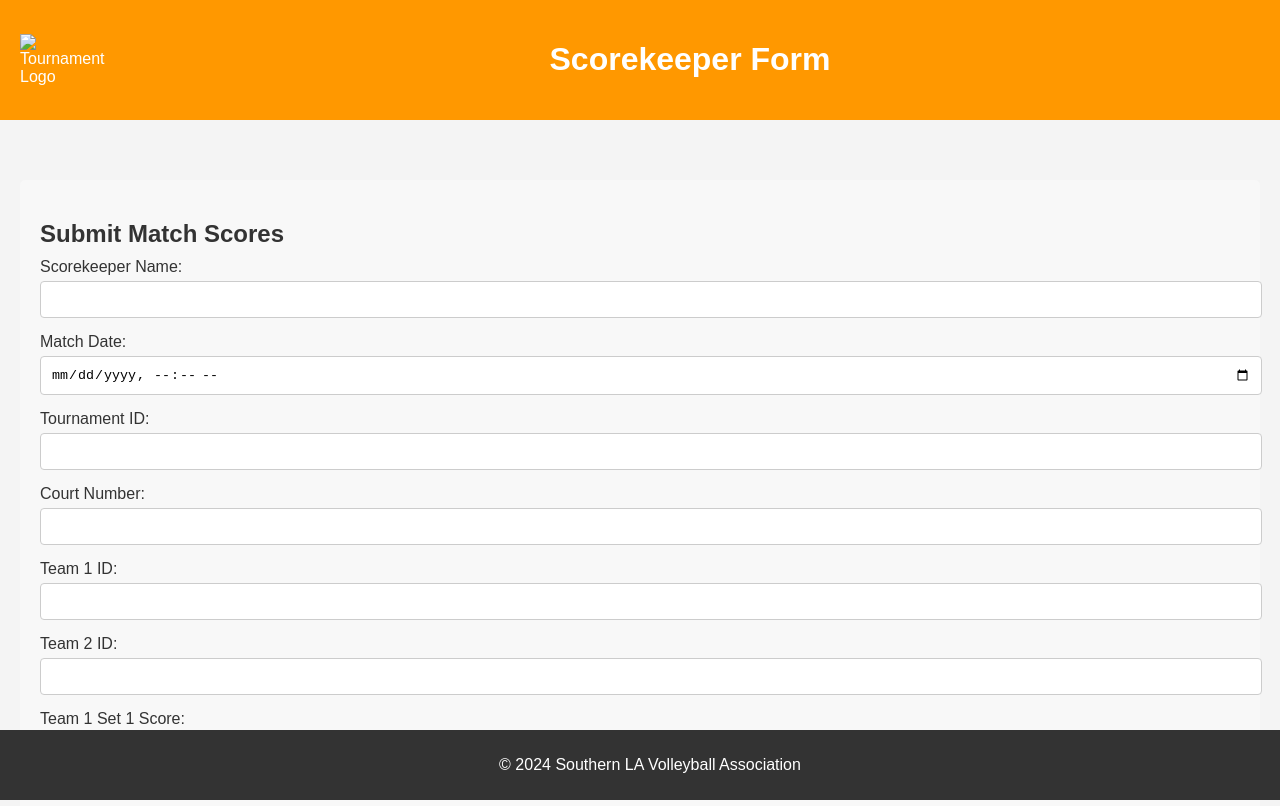
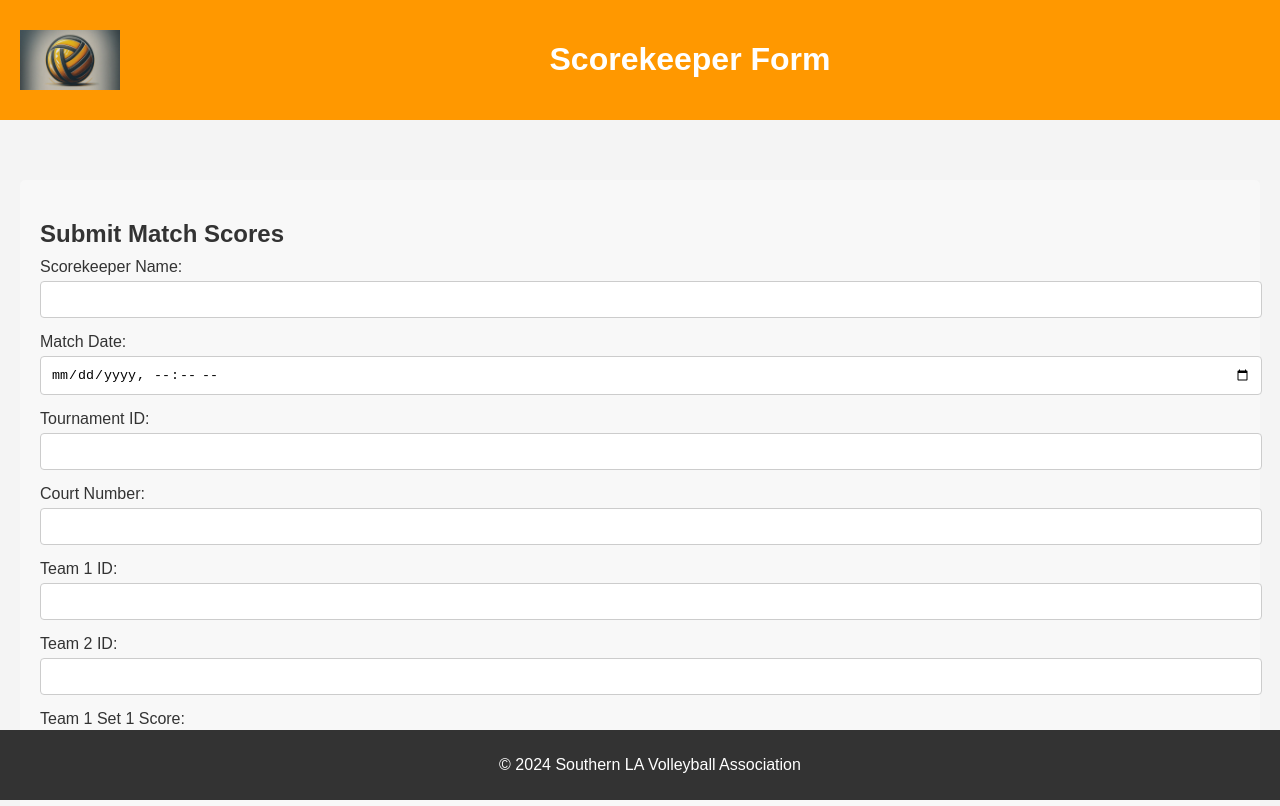
Before and after one commit to VanceNykreim/tourney_frontend, a plain HTML site: page scorekeeper-form.html in a window 1280 px wide. Shown: the top 806 px of the page. Drawn offline with Linux system fonts and the light colour scheme.

Commit message:
that pic didn't exist, re-referenced

```diff
--- a/scorekeeper-form.html
+++ b/scorekeeper-form.html
@@ -10,7 +10,7 @@
 <body>
     <header class="header">
         <div class="header-content">
-            <img src="images/logo.jpg" alt="Tournament Logo" class="logo">
+            <img src="images/new-volleyball-logo.jpg" alt="Tournament Logo" class="logo">
             <div class="header-center">
                 <h1>Scorekeeper Form</h1>
             </div>
```
